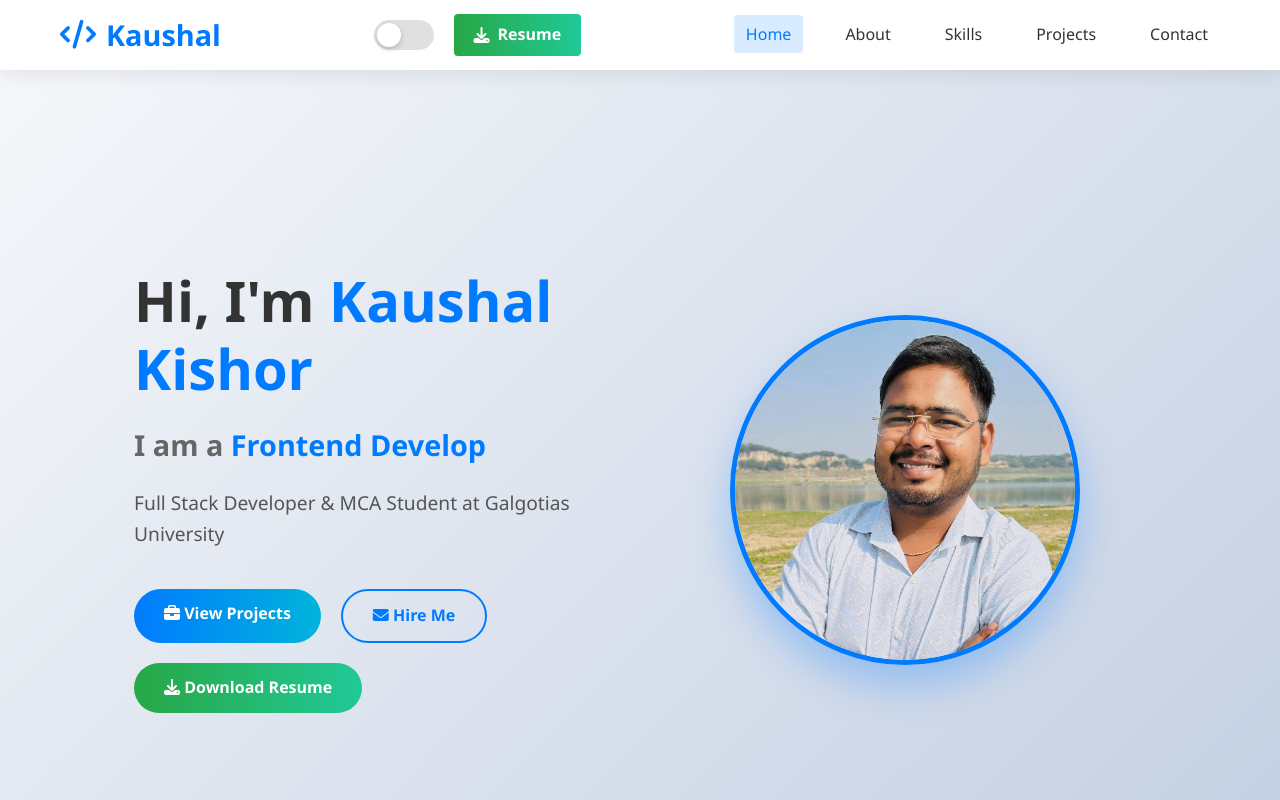
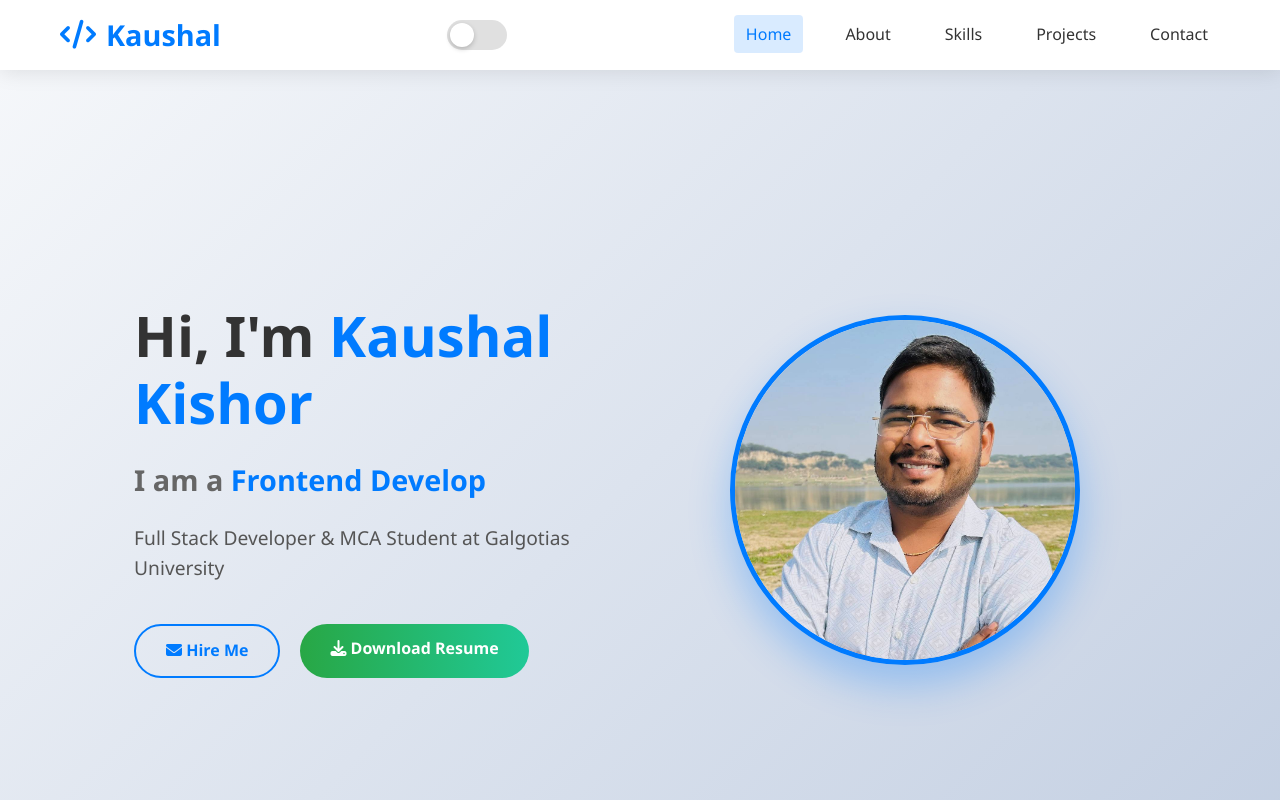
Before and after one commit to kaushalkishor-dev/kaushal-portfolio, a plain HTML site: page index.html in a window 1280 px wide. Shown: the top 800 px of the page. Drawn offline with Linux system fonts and the light colour scheme.

Commit message:
Comment out resume download and project link
Commented out resume download link and project button.

```diff
--- a/index.html
+++ b/index.html
@@ -32,13 +32,13 @@
           </button>
 
           <!-- Resume Download -->
-          <a
+          <!-- <a
             href="res/Kaushal_Resume.pdf"
             class="resume-download-btn"
             download="Kaushal_Kishor_Resume.pdf"
           >
             <i class="fas fa-download"></i> Resume
-          </a>
+          </a> -->
 
           <!-- Mobile Menu Toggle -->
           <button class="nav-toggle" id="navToggle" aria-label="Toggle menu">
@@ -81,9 +81,9 @@
               Full Stack Developer & MCA Student at Galgotias University
             </p>
             <div class="hero-buttons">
-              <a href="#projects" class="btn btn-primary">
+              <!-- <a href="#projects" class="btn btn-primary">
                 <i class="fas fa-briefcase"></i> View Projects
-              </a>
+              </a> -->
               <a href="#contact" class="btn btn-secondary">
                 <i class="fas fa-envelope"></i> Hire Me
               </a>
```
